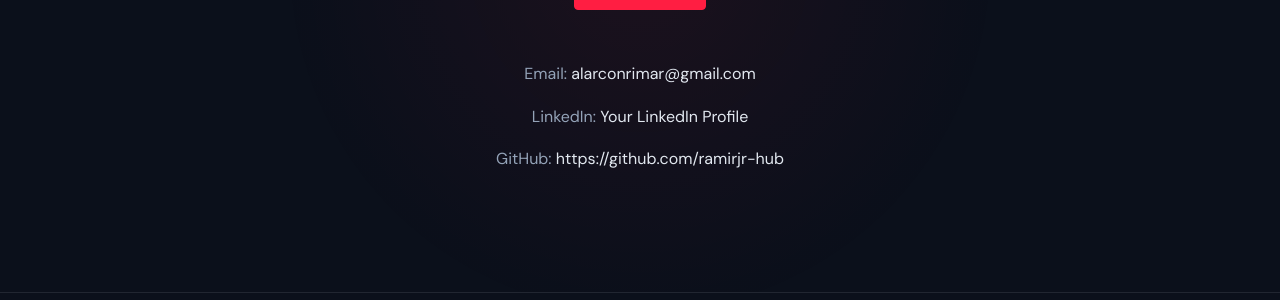
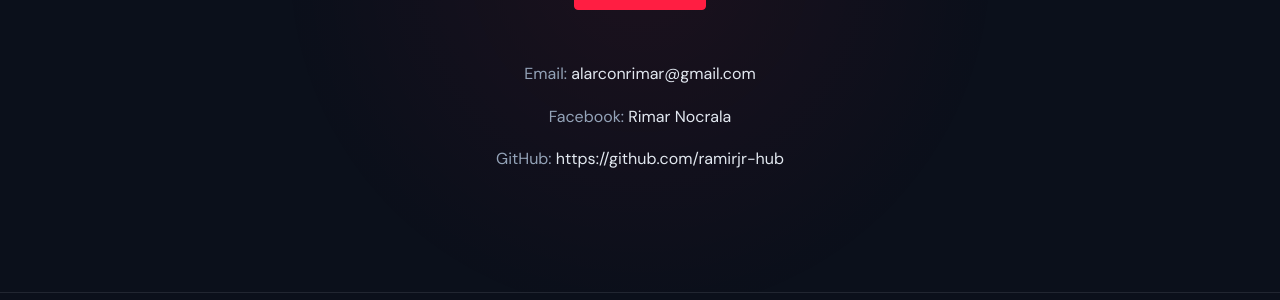
Before and after one commit to ramirjr-hub/cinematic-portfolio, a Flask app: page / in a window 1280 px wide. Shown: the part 5106-5406 px from the top of the page. Run offline with Flask 3, Linux system fonts and the light colour scheme.

Commit message:
Update portfolio website

```diff
--- a/templates/index.html
+++ b/templates/index.html
@@ -438,9 +438,9 @@
                 </p>
 
                 <p>
-                    LinkedIn:
-                    <a href="#">
-                        Your LinkedIn Profile
+                    Facebook:
+                    <a href="https://www.facebook.com/profile.php?id=61573601892973" target="_blank">
+                        Rimar Nocrala
                     </a>
                 </p>
 
```
